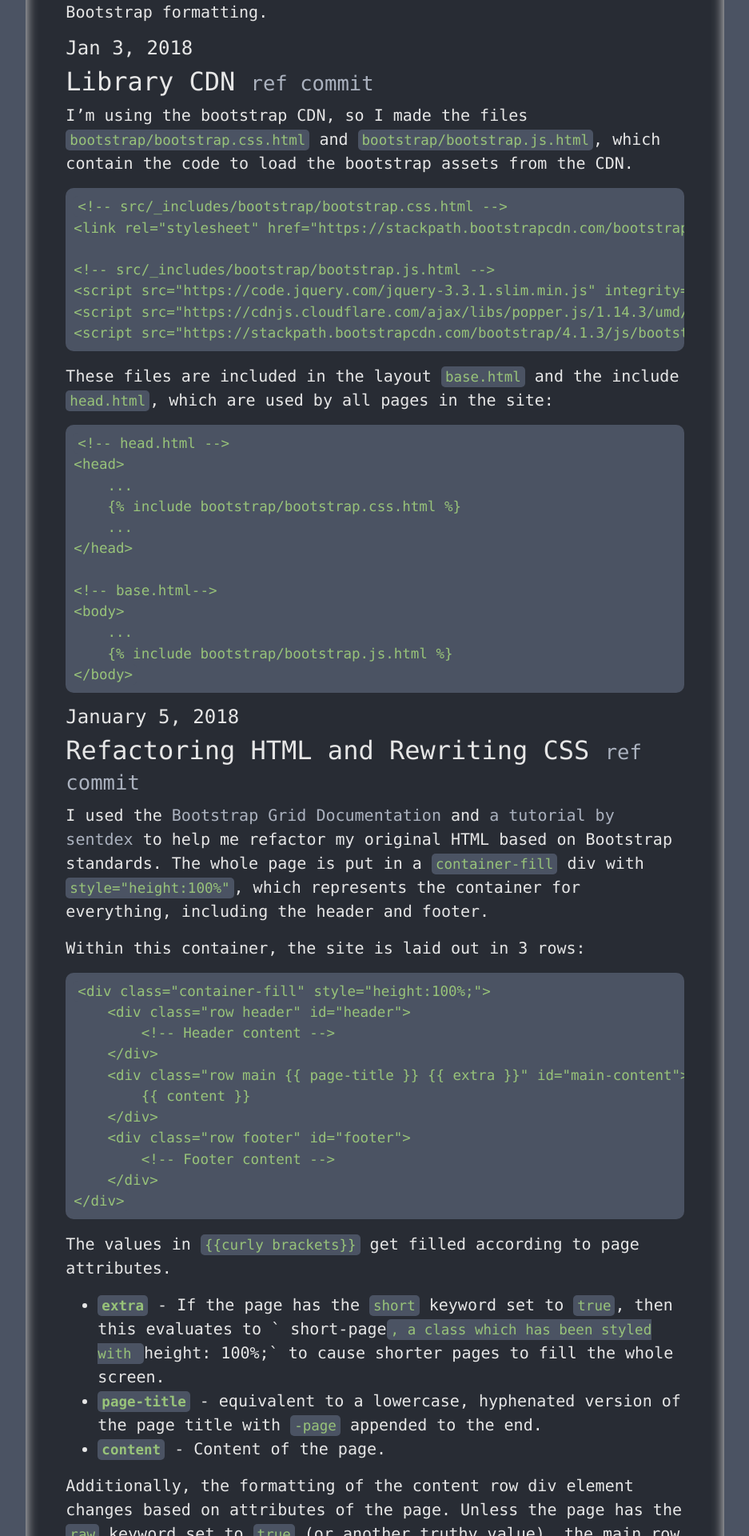
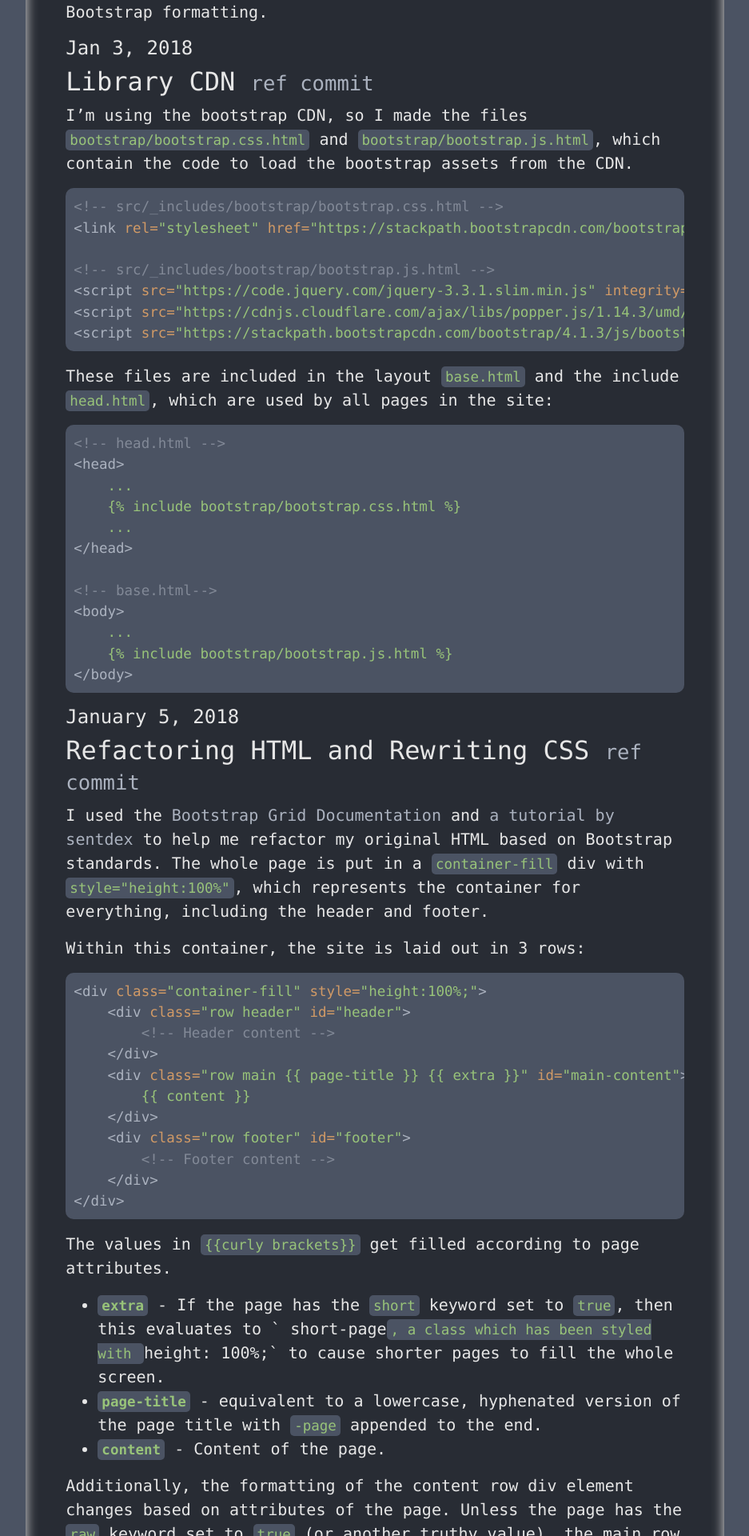
Before and after one commit to A1Liu/a1liu.github.io, a Jekyll site: the page built from collections/_posts/2019-01-05-integrating-bootstrap.md, in a window 1280 px wide. Shown: the part 613-2533 px from the top of the page at 80% size, without its empty margins (171-1108 px from the left). Built offline with Jekyll 4.4.1, drawn with Linux system fonts in a browser that asks for light colours.

Commit message:
added some rudimentary syntax highlighting

```diff
--- a/_config.yml
+++ b/_config.yml
@@ -4,8 +4,11 @@ description: >-
     This is my homepage!
 baseurl: "" # site subpath, e.g. /blog
 url: "http://a1liu.github.io"
+strict_front_matter: true
+
 markdown: kramdown
-strict_front_matter: true
+# kramdown:
+#   syntax_highlighter: rouge
 
 exclude: [scripts,env]
 collections_dir: collections
--- a/src/_includes/head.html
+++ b/src/_includes/head.html
@@ -1,7 +1,6 @@
 <head>
 	<title>{{ site.title }}</title>
 	{% include setup/bootstrap.css.html %}
-	<!-- <link rel="stylesheet" href="//cdnjs.cloudflare.com/ajax/libs/highlight.js/9.13.1/styles/default.min.css"> -->
 	<link href="{{ site.baseurl }}/favicon.ico" rel="shortcut icon">
 	<link type="text/css" rel="stylesheet" href="{{ site.baseurl }}/assets/main.css">
 	<link href="{{ site.baseurl }}/assets/favicon.ico" rel="shortcut icon">
--- a/src/_includes/scripts.html
+++ b/src/_includes/scripts.html
@@ -1,2 +1,2 @@
+<!-- Scripts that can be loaded after the page has been loaded -->
 {% include setup/bootstrap.js.html %}
-<!-- <script src="//cdnjs.cloudflare.com/ajax/libs/highlight.js/9.13.1/highlight.min.js"></script> -->
--- a/src/_sass/__init__/theme.scss
+++ b/src/_sass/__init__/theme.scss
@@ -7,9 +7,15 @@ $main-div-background: $atom-one-dark-bg;
 $header-footer-background: $black;
 $shadow-color: $light-gray;
 
+// CODE COLORS
 $code-background-color: $global-background;
 $code-tag-color: $atom-one-dark-green;
 
+// CODE HIGHLIGHTING COLORS
+$comment: $atom-one-dark-mono-2;
+$normal-text: $atom-one-dark-mono-1;
+$na: $atom-one-dark-orange-1; // normal attribute?
+$string: $atom-one-dark-green;
 
 $font-family: $atom-default-fonts;
 $font-size: 20px;
--- a/src/_sass/base/_init.scss
+++ b/src/_sass/base/_init.scss
@@ -1,2 +1,3 @@
+@import "syntax";
 @import "config";
 @import "site";
--- a/src/_sass/base/config.scss
+++ b/src/_sass/base/config.scss
@@ -14,16 +14,16 @@ pre {
     border-radius: 10px;
 }
 
-code {
+:not(pre) > code {
     padding: 3px;
     padding-left: 5px;
     padding-right: 5px;
     border-radius: 5px;
 }
 
-code, pre {
+:not(pre) > code, pre {
+    color: $code-tag-color;
     background: $code-background-color;
-    color: $code-tag-color;
 }
 
 a {
--- /dev/null
+++ b/src/_sass/base/syntax.scss
@@ -0,0 +1,13 @@
+div > pre > code {
+
+	@mixin code_color($class, $color) {
+		span.#{$class} {
+			color: $color;
+		}
+	}
+
+	@include code_color('c',$comment);
+	@include code_color('nt',$normal-text);
+	@include code_color('na',$na);
+	@include code_color('s',$string);
+}
```
